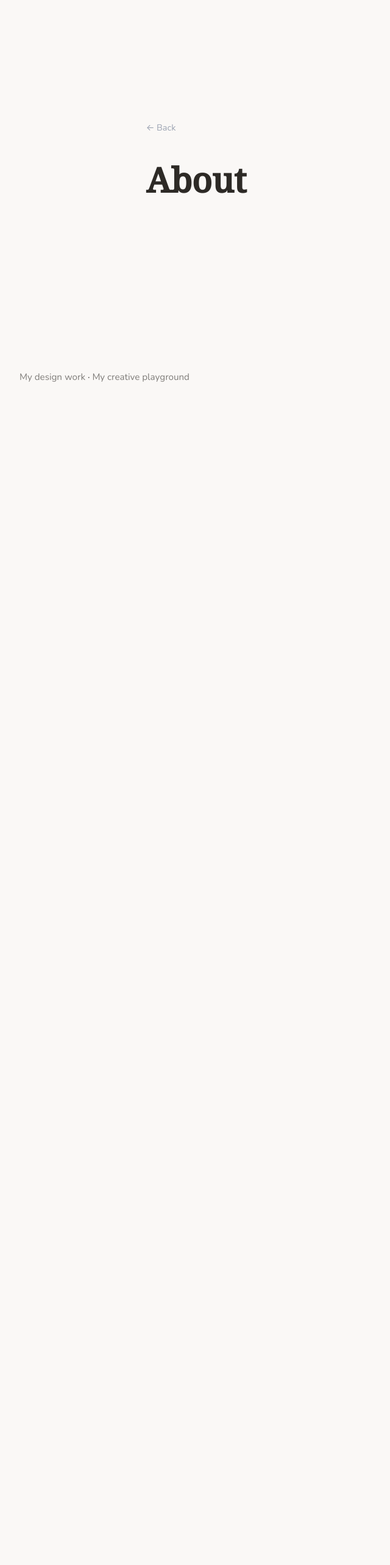
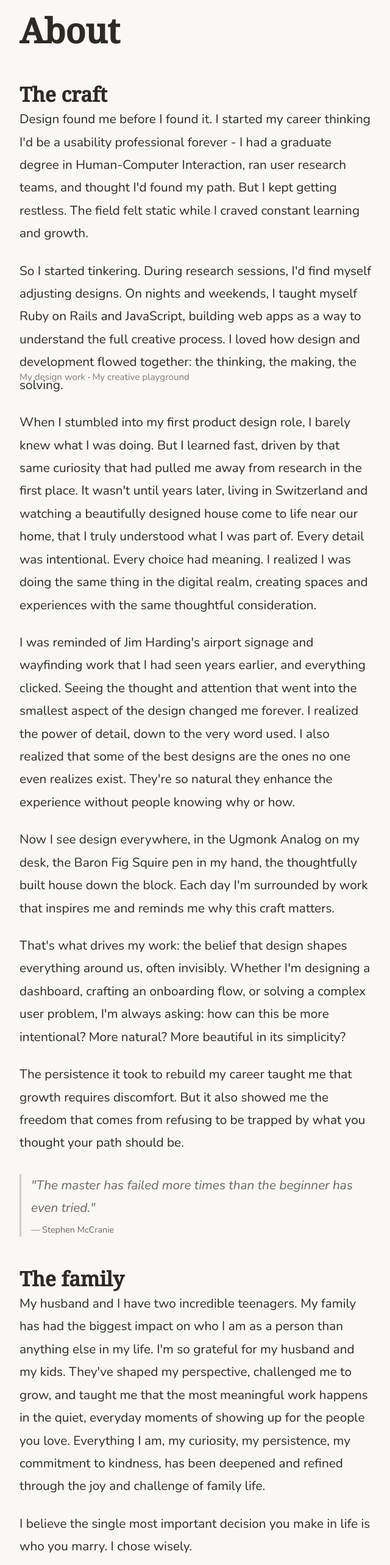
Before and after one commit to flores8/lauralee2025, a Next.js app: page /about in a window 1280 px wide. Shown: the part 120-2686 px from the top of the page at 61% size, without its empty margins (318-958 px from the left). Before the commit the page ends 800 px from the top, so only its background shows below. Built offline with nearby package versions, Linux system fonts and the light colour scheme.

Commit message:
added content to the about page

```diff
--- a/app/about/page.js
+++ b/app/about/page.js
@@ -7,7 +7,56 @@ export default function About() {
         ← Back
       </Link>
       <h1 style={{ marginTop: '2rem' }}>About</h1>
-      {/* Content to be added */}
+
+      <section style={{ marginTop: '3rem' }}>
+        <h2>The craft</h2>
+        <p>
+        Design found me before I found it. I started my career thinking I'd be a usability professional forever - I had a graduate degree in Human-Computer Interaction, ran user research teams, and thought I'd found my path. But I kept getting restless. The field felt static while I craved constant learning and growth.
+        </p>
+        <p>So I started tinkering. During research sessions, I'd find myself adjusting designs. On nights and weekends, I taught myself Ruby on Rails and JavaScript, building web apps as a way to understand the full creative process. I loved how design and development flowed together: the thinking, the making, the solving.</p>
+        <p>When I stumbled into my first product design role, I barely knew what I was doing. But I learned fast, driven by that same curiosity that had pulled me away from research in the first place. It wasn't until years later, living in Switzerland and watching a beautifully designed house come to life near our home, that I truly understood what I was part of. Every detail was intentional. Every choice had meaning. I realized I was doing the same thing in the digital realm, creating spaces and experiences with the same thoughtful consideration.</p>
+        <p>I was reminded of Jim Harding's airport signage and wayfinding work that I had seen years earlier, and everything clicked. Seeing the thought and attention that went into the smallest aspect of the design changed me forever. I realized the power of detail, down to the very word used. I also realized that some of the best designs are the ones no one even realizes exist. They're so natural they enhance the experience without people knowing why or how.</p>
+        <p>Now I see design everywhere, in the Ugmonk Analog on my desk, the Baron Fig Squire pen in my hand, the thoughtfully built house down the block. Each day I'm surrounded by work that inspires me and reminds me why this craft matters.</p>
+        <p>That's what drives my work: the belief that design shapes everything around us, often invisibly. Whether I'm designing a dashboard, crafting an onboarding flow, or solving a complex user problem, I'm always asking: how can this be more intentional? More natural? More beautiful in its simplicity?</p>
+        <p>The persistence it took to rebuild my career taught me that growth requires discomfort. But it also showed me the freedom that comes from refusing to be trapped by what you thought your path should be.</p>
+        <blockquote style={{ marginTop: '2rem', fontStyle: 'italic', borderLeft: '3px solid #ccc', paddingLeft: '1rem', color: '#666' }}>
+          <p style={{ marginBottom: '0.25rem' }}>"The master has failed more times than the beginner has even tried."</p>
+          <cite style={{ display: 'block', marginTop: '0.25rem', fontSize: '0.9rem', fontStyle: 'normal' }}>— Stephen McCranie</cite>
+        </blockquote>
+      </section>
+
+      <section style={{ marginTop: '3rem' }}>
+        <h2>The family</h2>
+        <p>
+        My husband and I have two incredible teenagers. My family has had the biggest impact on who I am as a person than anything else in my life. I'm so grateful for my husband and my kids. They've shaped my perspective, challenged me to grow, and taught me that the most meaningful work happens in the quiet, everyday moments of showing up for the people you love. Everything I am, my curiosity, my persistence, my commitment to kindness, has been deepened and refined through the joy and challenge of family life.
+        </p>
+        <p>I believe the single most important decision you make in life is who you marry. I chose wisely.</p>
+        <p>For over twenty years, I've been married to a man who loves me, believes in me, and supports my growth in ways I never imagined possible. He's the kindest person I've ever met, the type of person everyone remembers because he genuinely cares about the people he encounters. Our kids think we know everyone, but the truth is he's so incredibly kind that everyone remembers him.</p>
+        <p>He's made me a better person, and I know I wouldn't have grown into who I am, or who I'm still becoming, without him by my side. His patience and kindness as a father constantly inspire me to be better.</p>
+        <p>Parenting has been harder than I anticipated, but that difficulty has been the source of unexpected growth. I thought it would just be easy and wonderful, but what no one tells you is that the challenges stretch you in ways you didn't know you needed. When our children became teenagers, everything shifted again. You become more of a coach, building the kind of relationship where they turn to you with questions and advice because they want to, not because they have to.</p>
+        <p>I'm far from a perfect mom, I constantly mess up and wish I could go back and do things differently. But I keep trying to learn, to improve, to be the parent my incredible kids deserve. In our family, we often say "choose kindness," and I tell them that when I look back on life, I've never regretted choosing to be kind. If they're going to err on anything, it should be on the side of being kinder than the situation seems to deserve. They'll never regret that choice.</p>
+        <p>Family life has taught me that growth happens in the spaces between, in the daily choices to be patient, to listen, to show up even when it's hard. These lessons show up everywhere in my work: in how I approach user problems with empathy, in how I collaborate with teams, and the kind of person I want to be for my colleagues - people deserving of kindness and consideration.</p>
+        <blockquote style={{ marginTop: '2rem', fontStyle: 'italic', borderLeft: '3px solid #ccc', paddingLeft: '1rem', color: '#666' }}>
+          <p style={{ marginBottom: '0.25rem' }}>"We who lived in the concentration camps can remember the men who walked through the huts comforting others, giving away their last piece of bread. They may have been few in number, but they offer sufficient proof that everything can be taken from a man but one thing: the last of the human freedoms--to choose one's attitude in any given set of circumstances, to choose one's own way."</p>
+          <cite style={{ display: 'block', marginTop: '0.25rem', fontSize: '0.9rem', fontStyle: 'normal' }}>— Viktor E. Frankl</cite>
+        </blockquote>
+      </section>
+
+      <section style={{ marginTop: '3rem' }}>
+        <h2>The future</h2>
+        <p>
+        I'm genuinely excited about the future in a way I haven't been about technology in years. AI isn't just changing how we work, it's fundamentally reshaping what's possible for anyone willing to learn and experiment.
+        </p>
+        <p>Right now, I'm deep into "vibe coding", using AI to build literally anything I can design and imagine. I'm rebuilding all my websites, created a Mac productivity app that I wanted but couldn't find anywhere on the market, and have plans for so much more. As a designer with technical experience, this feels like a superpower. The barrier between having an idea and bringing it to life has almost disappeared.</p>
+        <p>But it goes beyond the tools themselves. AI is transforming creativity, productivity, and opening doors to possibilities we haven't even imagined yet. I use it daily in my work, and I've written about how collaborative prompting is shaping the future of human-AI interaction. Every day brings new ways to partner with these tools to solve problems and create solutions.</p>
+        <p>The speed of change is both thrilling and daunting. AI is going to require all of us to relearn how we do almost everything. Those who learn fastest will be furthest ahead, which is why I'm diving in headfirst, exploring, experimenting, and building.</p>
+        <p>I think about my teenagers entering the workforce during this transformative time, when AI will likely handle most entry-level work. It's concerning, but it's also an incredible opportunity. If they can learn to use AI to amplify their abilities and accelerate their learning, they'll thrive. I hope my excitement and example can fuel their own curiosity about what's possible.</p>
+        <p>This moment feels historic. We're not just witnessing technological advancement, we're participating in a fundamental shift in how humans and machines collaborate. The future belongs to those who embrace that partnership, and I can't wait to see what we'll build together.</p>
+        <blockquote style={{ marginTop: '2rem', marginBottom: '0.5rem', fontStyle: 'italic', borderLeft: '3px solid #ccc', paddingLeft: '1rem', color: '#666' }}>
+          <p style={{ marginBottom: '0.25rem' }}>"A year from now, you'll wish you had started today."</p>
+          <cite style={{ display: 'block', marginTop: '0.25rem', fontSize: '0.9rem', fontStyle: 'normal' }}>— Karen Lamb</cite>
+        </blockquote>
+      </section>
     </div>
   )
 }
```
